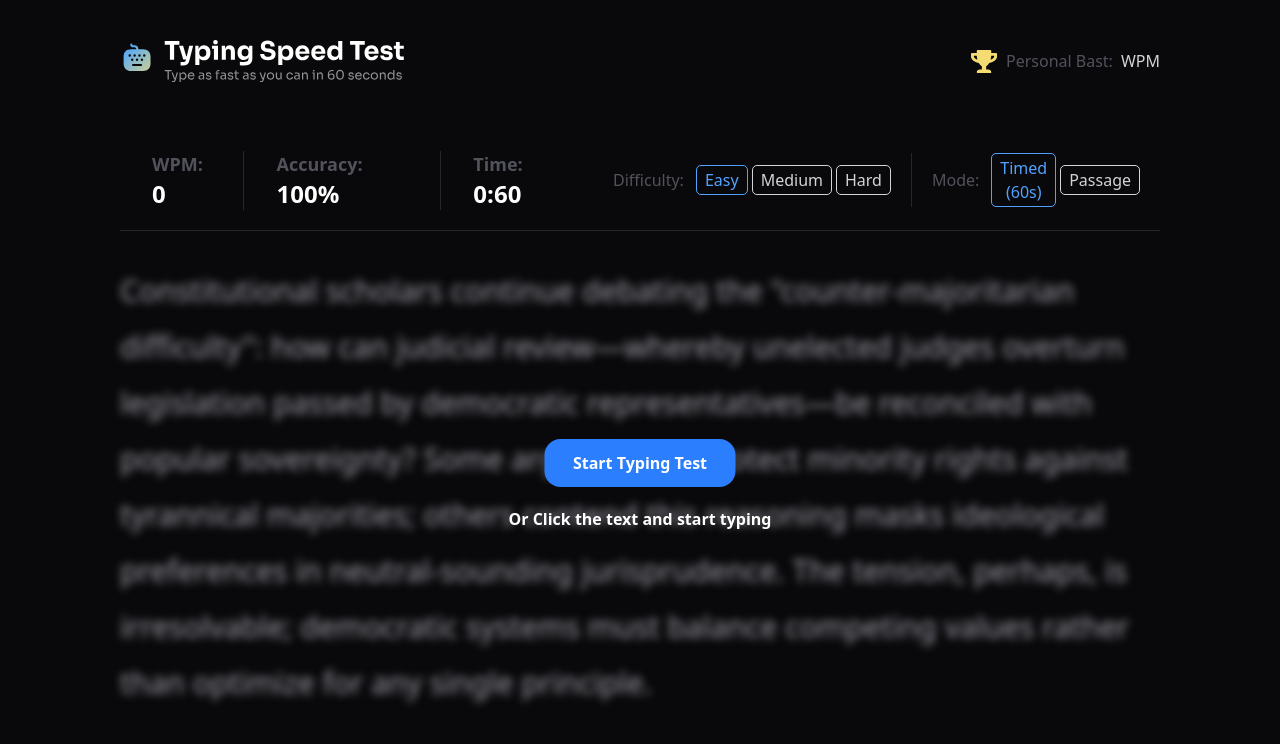
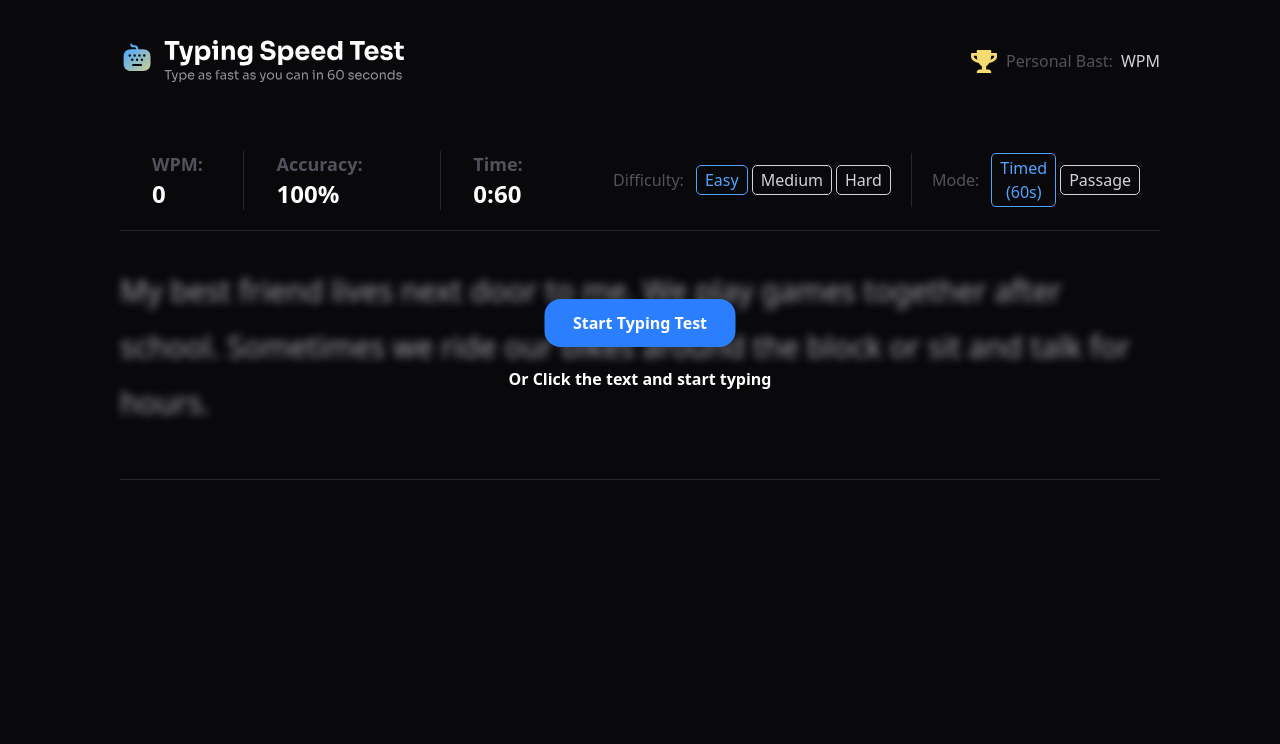
Before and after one commit to iun-00/-fronted-mentor-typing-speed-test, a Next.js app: page / in a window 1280 px wide. Shown: the top 744 px of the page. Built offline with nearby package versions, Linux system fonts and the light colour scheme.

Commit message:
init: 테스트 난이도 선택 액션 추가

```diff
--- a/features/Main.tsx
+++ b/features/Main.tsx
@@ -3,12 +3,17 @@
 import Image from "next/image";
 import { useEffect, useState } from "react";
 import TestText from "./TestText";
+import { difficultyT, modeT } from "@/entities/type";
+import data from "@/entities/data.json"
 
-export default function Main() {
-  const dd =
-    'Constitutional scholars continue debating the "counter-majoritarian difficulty": how can judicial review—whereby unelected judges overturn legislation passed by democratic representatives—be reconciled with popular sovereignty? Some argue courts protect minority rights against tyrannical majorities; others contend this reasoning masks ideological preferences in neutral-sounding jurisprudence. The tension, perhaps, is irresolvable; democratic systems must balance competing values rather than optimize for any single principle.';
+interface MainT {
+  difficulty: difficultyT,
+  mode: modeT
+}
+
+export default function Main({difficulty, mode}:MainT) {
   const [start, setStart] = useState(false);
-  const [testText, setTestText] = useState(dd);
+  const [testText, setTestText] = useState("");
   const [typingText, setTypingText] = useState("");
 
   useEffect(() => {
@@ -31,6 +36,10 @@ export default function Main() {
       window.removeEventListener("keydown", handleKeyDown);
     };
   }, [start]);
+
+  useEffect(()=>{
+    setTestText(data[difficulty][Math.floor(Math.random()*10)].text)
+  },[difficulty])
 
   return (
     <div className="flex flex-col justify-center items-center">
```
